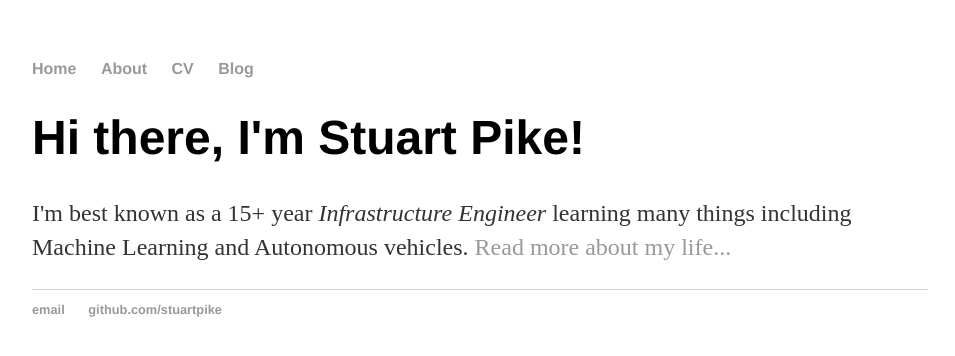
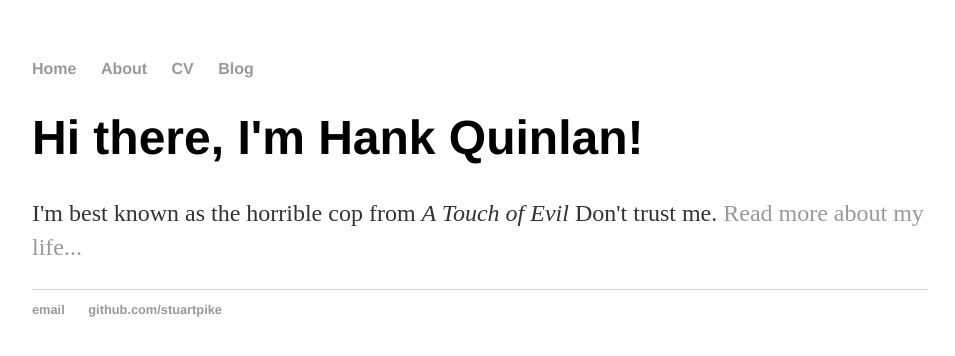
Before and after one commit to stuartpike/stuartpike.github.io, a Jekyll site: the page built from index.html, in a window 1280 px wide. Shown: the top 356 px of the page, without its empty margins (160-1115 px from the left). Built offline with Jekyll 4.4.1, drawn with Linux system fonts in a browser that asks for light colours.

Commit message:
refactor: Update index.html
Update index.html to use the default.html template.

```diff
--- a/index.html
+++ b/index.html
@@ -1,30 +1,8 @@
-<!DOCTYPE html>
-<html>
-	<head>
-		<title>Stuart Pike, Blog</title>
-		<!-- link to main stylesheet -->
-		<link rel="stylesheet" type="text/css" href="/css/main.css">
-	</head>
-	<body>
-		<nav>
-    		<ul>
-        		<li><a href="/">Home</a></li>
-	        	<li><a href="/about">About</a></li>
-        		<li><a href="/cv">CV</a></li>
-        		<li><a href="/blog">Blog</a></li>
-    		</ul>
-		</nav>
-		<div class="container">
-    		<div class="blurb">
-        		<h1>Hi there, I'm Stuart Pike!</h1>
-				<p>I'm best known as a 15+ year <em>Infrastructure Engineer</em> learning many things including Machine Learning and Autonomous vehicles. <a href="/about">Read more about my life...</a></p>
-    		</div><!-- /.blurb -->
-		</div><!-- /.container -->
-		<footer>
-    		<ul>
-        		<li><a href="mailto:stu.pike@gmail.com">email</a></li>
-        		<li><a href="https://github.com/stuartpike">github.com/stuartpike</a></li>
-			</ul>
-		</footer>
-	</body>
-</html>
+---
+layout: default
+title: Hank Quinlan, Horrible Cop
+---
+<div class="blurb">
+	<h1>Hi there, I'm Hank Quinlan!</h1>
+	<p>I'm best known as the horrible cop from <em>A Touch of Evil</em> Don't trust me. <a href="/about">Read more about my life...</a></p>
+</div><!-- /.blurb -->
```
